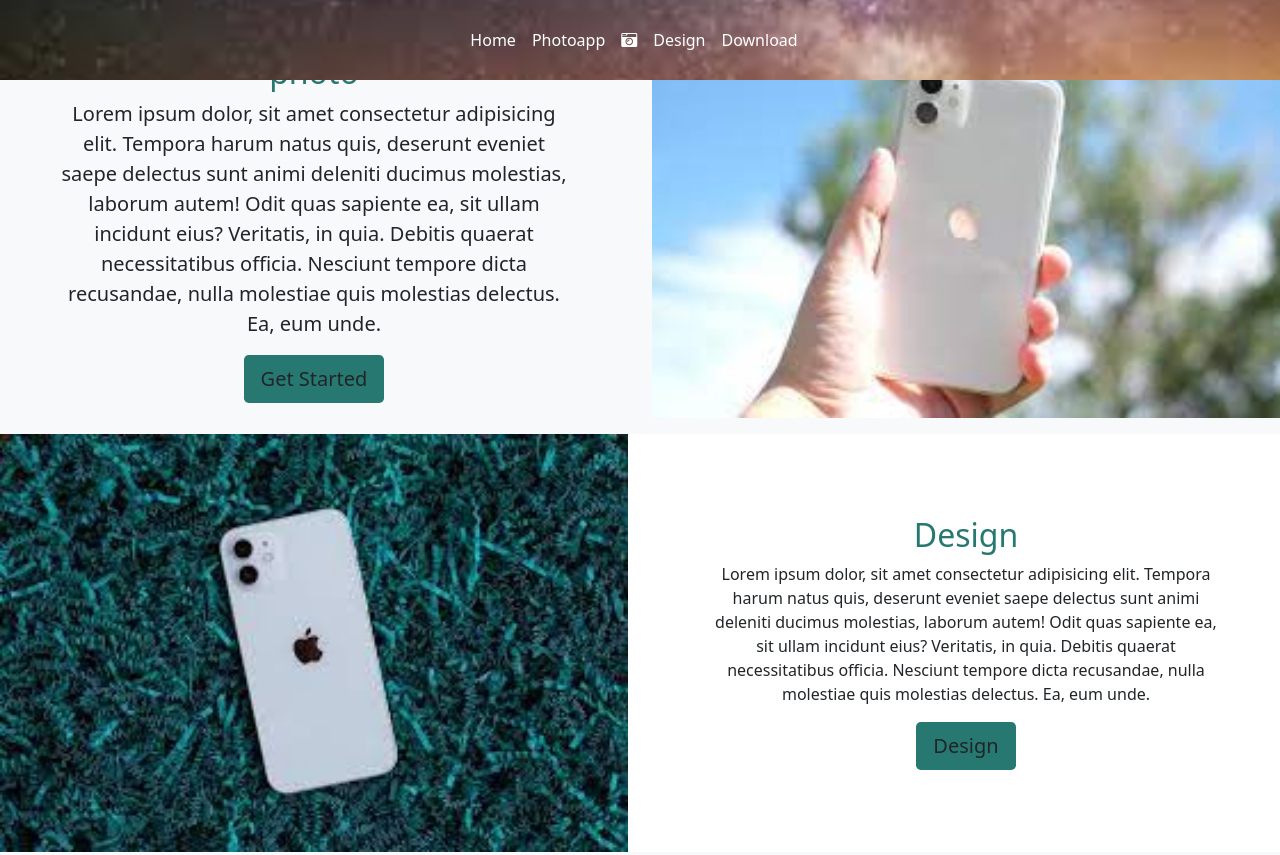
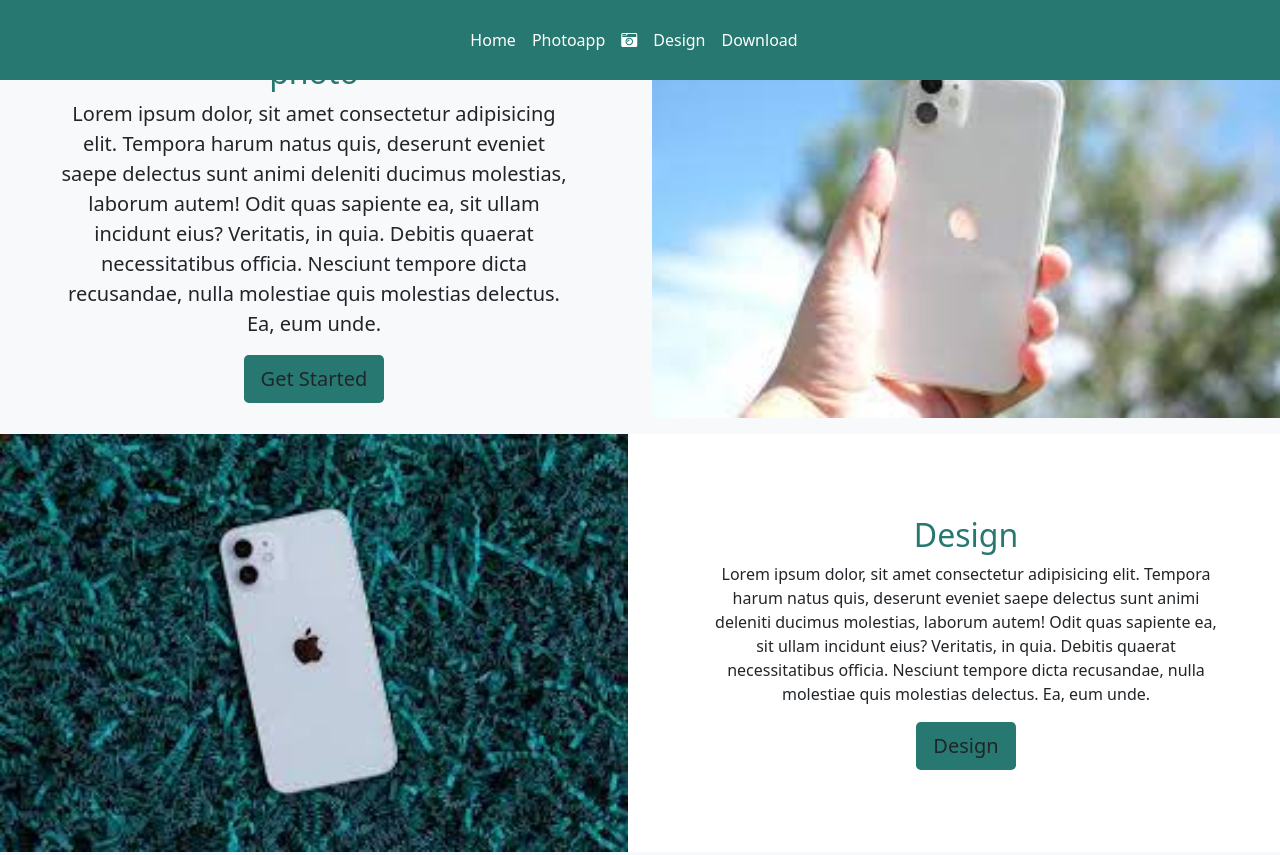
Before and after one commit to dariusbhx/gigrilla, a plain HTML site: page index.html in a window 1280 px wide. Shown: the top 855 px of the page. Drawn offline with nearby package versions, Linux system fonts and the light colour scheme.

Commit message:
changed navbar as picture looked to pixelated on fullscreen

```diff
--- a/css/styles.css
+++ b/css/styles.css
@@ -101,11 +101,14 @@ button{
 }
 
 @media only screen and (min-width: 992px) {
+
  .navbar{
     position: fixed;
     height: 100px;
  }
  #cover{
      height: 80px;
+     background: none;
+     background-color:rgb(38, 120, 112); ;
  }
 }
```
